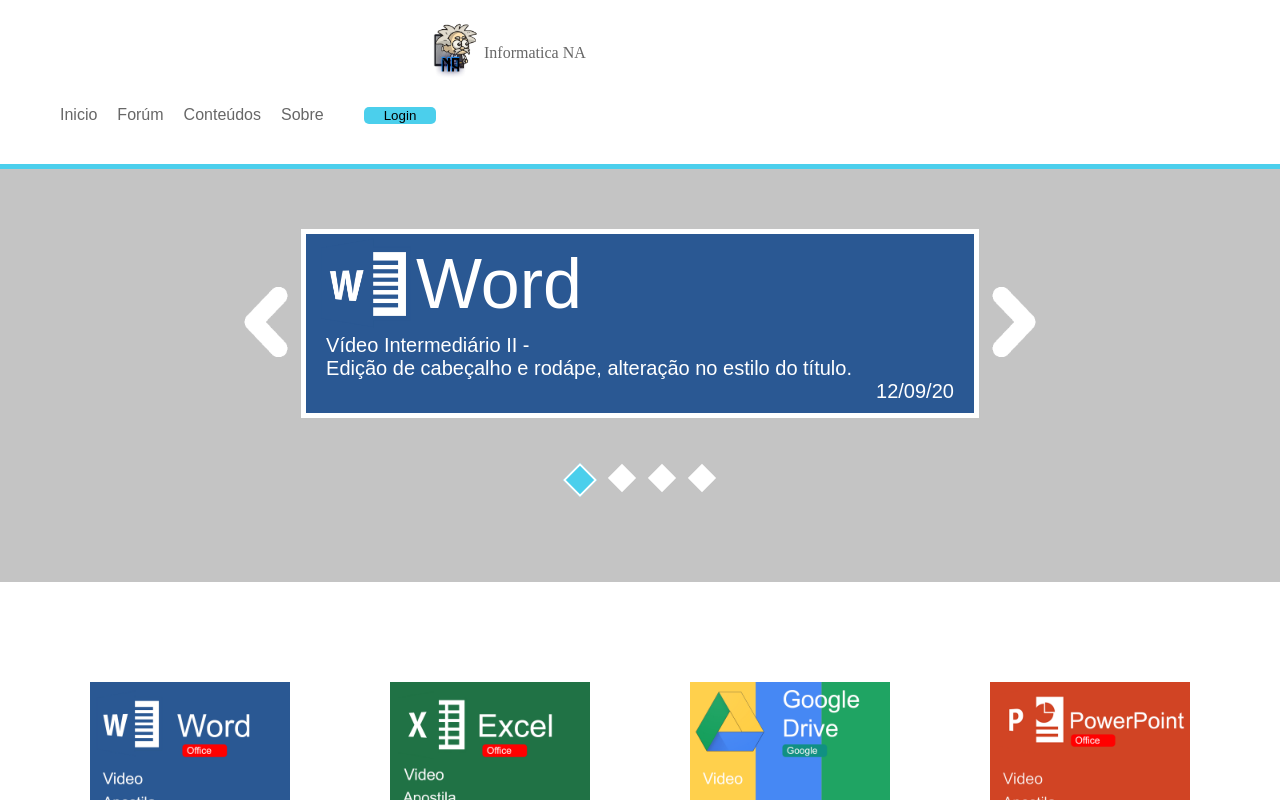
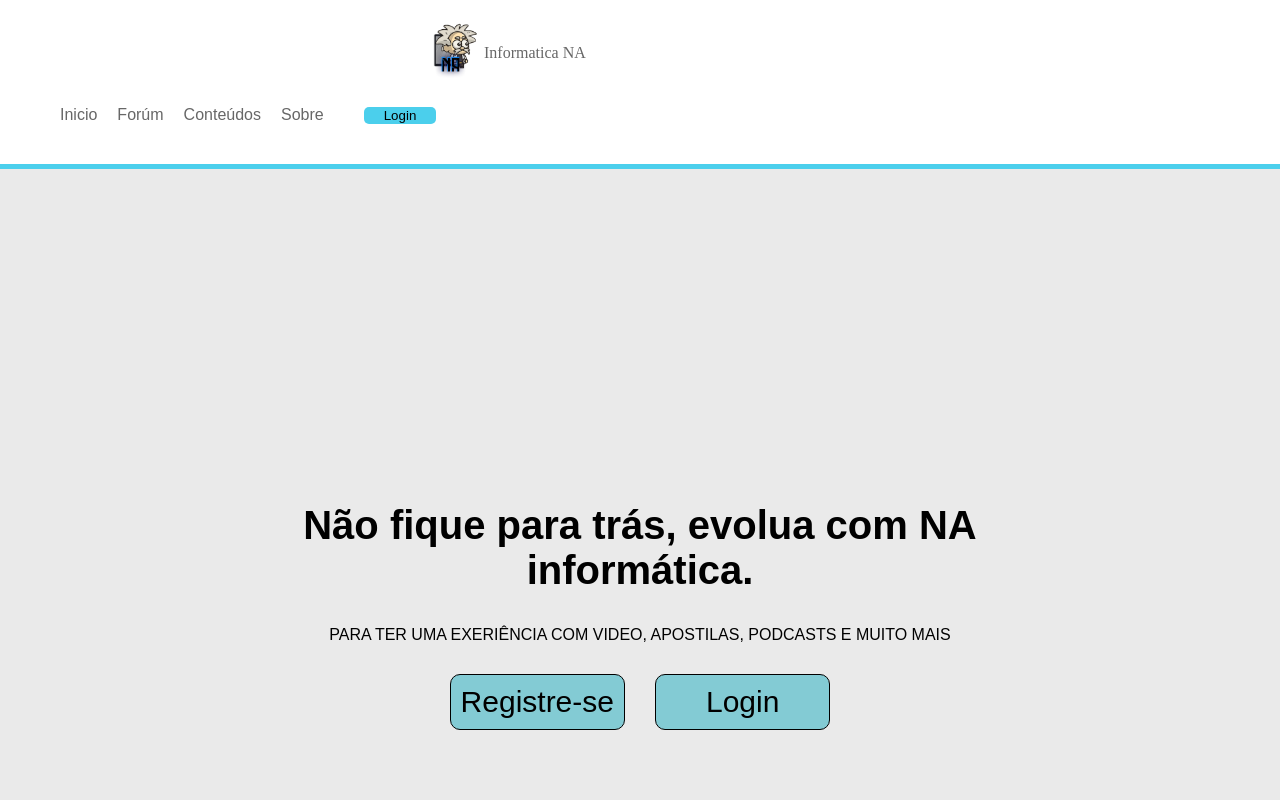
Before and after one commit to JeanRojasD/React-NA, a React (Create React App) app: page / in a window 1280 px wide. Shown: the top 800 px of the page. Built offline with nearby package versions, Linux system fonts and the light colour scheme.

Commit message:
finalizados as atividades propostas da semana

```diff
--- a/src/App.js
+++ b/src/App.js
@@ -1,10 +1,10 @@
 import React from 'react';
 import './App.css';
-import Content from './pages/content';
+import Home from './pages/Home';
 
 function App() {
   return (
-      <Content />
+      <Home />
   )
 };
 
--- a/src/components/Menu/index.css
+++ b/src/components/Menu/index.css
@@ -20,7 +20,7 @@
 }
 
 .esquerda a{
-    font-family: Architects Daughter;
+    font-family: 'Architects Daughter', cursive;
 }
 
 a{
--- a/src/components/Menu/index.jsx
+++ b/src/components/Menu/index.jsx
@@ -1,6 +1,7 @@
 import React, { useState } from 'react';
 import './index.css';
 import logo from '../../assets/images/logo.png';
+
 
 function Menu(){
     const [loged,setLoged]=useState(false);
```
